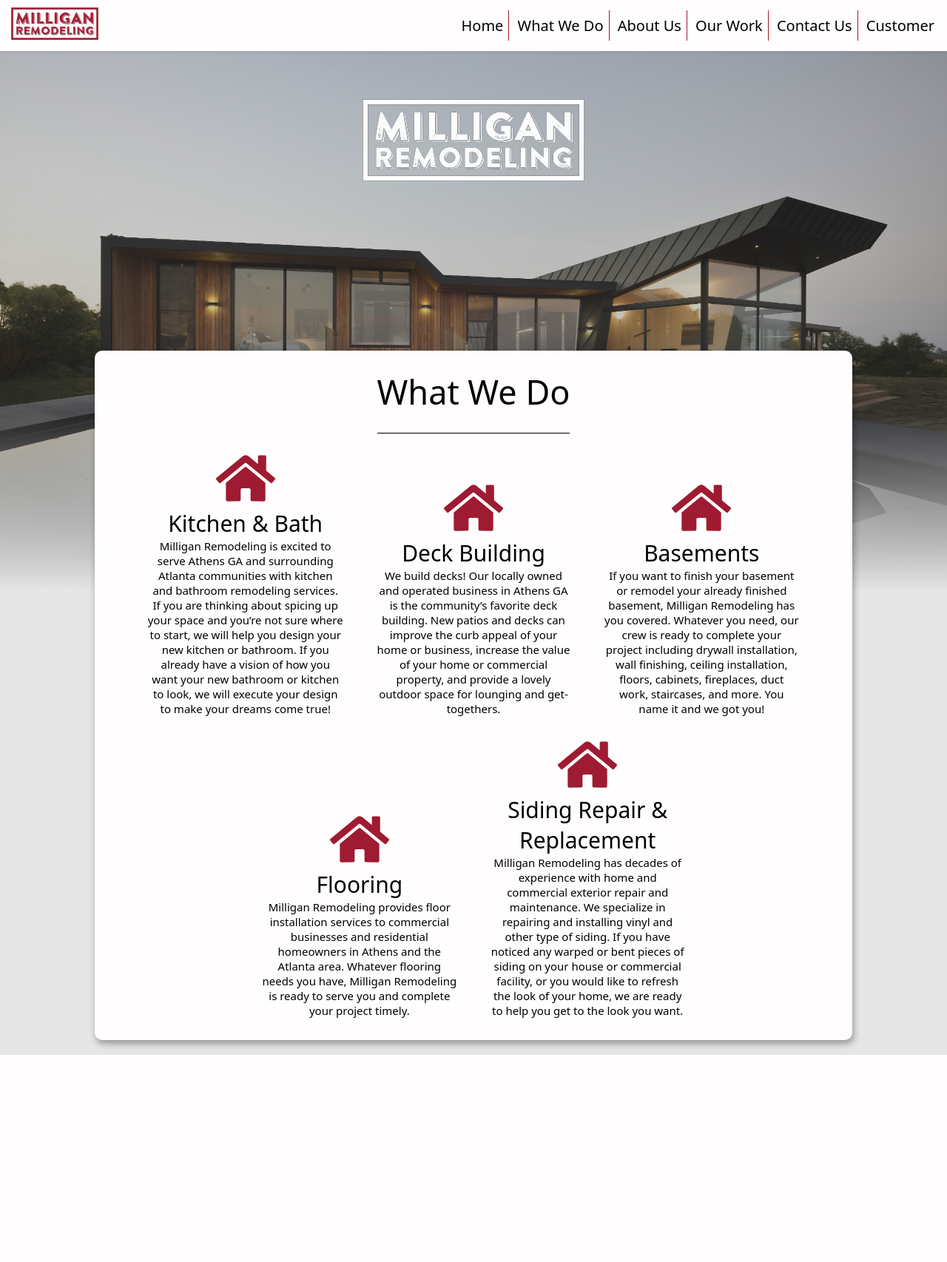
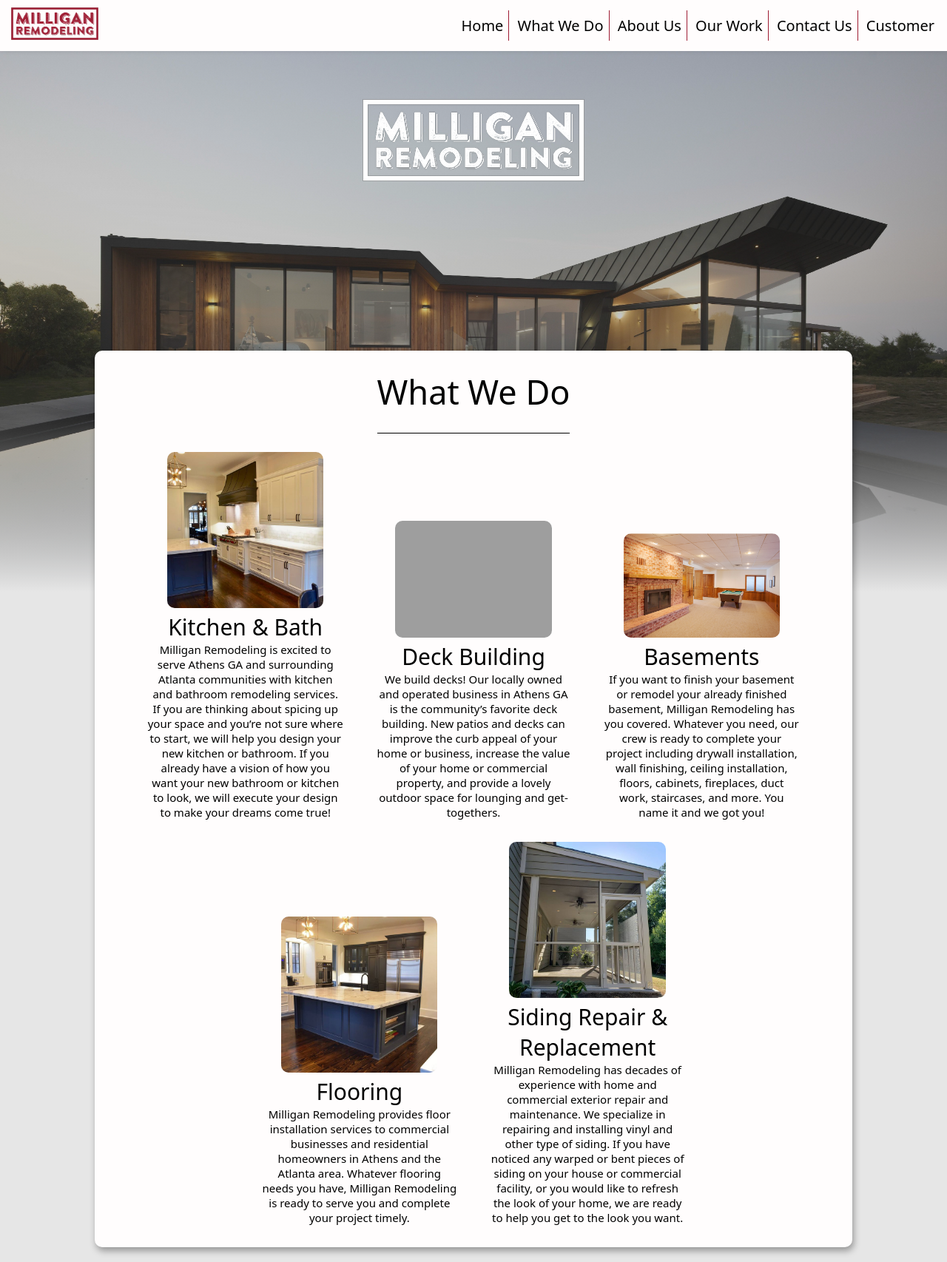
Before and after one commit to OReynolds123/MilliganRemodeling, a PHP site: page /pages/info.html in a window 1280 px wide. Shown: the whole page at 74% size. Before the commit the page ends 1426 px from the top, so only its background shows below. Run offline with PHP 8.4, Linux system fonts and the light colour scheme; grey boxes are pictures that could not be loaded.

Commit message:
Info page update

```diff
--- a/pages/info.html
+++ b/pages/info.html
@@ -69,55 +69,35 @@
                 <div class="infoLandingTableCellDiv">
                     <div class="infoLandingTableCell">
                         <div class="infoLandingTableCellLogo">
-                            <svg viewBox="0 0 576 512">
-                                <path
-                                    d="M280.37 148.26L96 300.11V464a16 16 0 0 0 16 16l112.06-.29a16 16 0 0 0 15.92-16V368a16 16 0 0 1 16-16h64a16 16 0 0 1 16 16v95.64a16 16 0 0 0 16 16.05L464 480a16 16 0 0 0 16-16V300L295.67 148.26a12.19 12.19 0 0 0-15.3 0zM571.6 251.47L488 182.56V44.05a12 12 0 0 0-12-12h-56a12 12 0 0 0-12 12v72.61L318.47 43a48 48 0 0 0-61 0L4.34 251.47a12 12 0 0 0-1.6 16.9l25.5 31A12 12 0 0 0 45.15 301l235.22-193.74a12.19 12.19 0 0 1 15.3 0L530.9 301a12 12 0 0 0 16.9-1.6l25.5-31a12 12 0 0 0-1.7-16.93z">
-                                </path>
-                            </svg>
+                            <img alt=" " src="../images/Pic5.jpg"/>
                         </div>
                         <div class="infoLandingTableCellTitle">Kitchen & Bath</div>
                         <div class="infoLandingTableCellDesc">Milligan Remodeling is excited to serve Athens GA and surrounding Atlanta communities with kitchen and bathroom remodeling services. If you are thinking about spicing up your space and you’re not sure where to start, we will help you design your new kitchen or bathroom. If you already have a vision of how you want your new bathroom or kitchen to look, we will execute your design to make your dreams come true!</div>
                     </div>
                     <div class="infoLandingTableCell">
                         <div class="infoLandingTableCellLogo">
-                            <svg viewBox="0 0 576 512">
-                                <path
-                                    d="M280.37 148.26L96 300.11V464a16 16 0 0 0 16 16l112.06-.29a16 16 0 0 0 15.92-16V368a16 16 0 0 1 16-16h64a16 16 0 0 1 16 16v95.64a16 16 0 0 0 16 16.05L464 480a16 16 0 0 0 16-16V300L295.67 148.26a12.19 12.19 0 0 0-15.3 0zM571.6 251.47L488 182.56V44.05a12 12 0 0 0-12-12h-56a12 12 0 0 0-12 12v72.61L318.47 43a48 48 0 0 0-61 0L4.34 251.47a12 12 0 0 0-1.6 16.9l25.5 31A12 12 0 0 0 45.15 301l235.22-193.74a12.19 12.19 0 0 1 15.3 0L530.9 301a12 12 0 0 0 16.9-1.6l25.5-31a12 12 0 0 0-1.7-16.93z">
-                                </path>
-                            </svg>
+                            <img alt=" " src="../images/Pic13.jpg" />
                         </div>
                         <div class="infoLandingTableCellTitle">Deck Building</div>
                         <div class="infoLandingTableCellDesc">We build decks! Our locally owned and operated business in Athens GA is the community’s favorite deck building. New patios and decks can improve the curb appeal of your home or business, increase the value of your home or commercial property, and provide a lovely outdoor space for lounging and get-togethers.</div>
                     </div>
                     <div class="infoLandingTableCell">
                         <div class="infoLandingTableCellLogo">
-                            <svg viewBox="0 0 576 512">
-                                <path
-                                    d="M280.37 148.26L96 300.11V464a16 16 0 0 0 16 16l112.06-.29a16 16 0 0 0 15.92-16V368a16 16 0 0 1 16-16h64a16 16 0 0 1 16 16v95.64a16 16 0 0 0 16 16.05L464 480a16 16 0 0 0 16-16V300L295.67 148.26a12.19 12.19 0 0 0-15.3 0zM571.6 251.47L488 182.56V44.05a12 12 0 0 0-12-12h-56a12 12 0 0 0-12 12v72.61L318.47 43a48 48 0 0 0-61 0L4.34 251.47a12 12 0 0 0-1.6 16.9l25.5 31A12 12 0 0 0 45.15 301l235.22-193.74a12.19 12.19 0 0 1 15.3 0L530.9 301a12 12 0 0 0 16.9-1.6l25.5-31a12 12 0 0 0-1.7-16.93z">
-                                </path>
-                            </svg>
+                            <img alt=" " src="../images/Pic15.png" />
                         </div>
                         <div class="infoLandingTableCellTitle">Basements</div>
                         <div class="infoLandingTableCellDesc">If you want to finish your basement or remodel your already finished basement, Milligan Remodeling has you covered. Whatever you need, our crew is ready to complete your project including drywall installation, wall finishing, ceiling installation, floors, cabinets, fireplaces, duct work, staircases, and more. You name it and we got you!</div>
                     </div>
                     <div class="infoLandingTableCell">
                         <div class="infoLandingTableCellLogo">
-                            <svg viewBox="0 0 576 512">
-                                <path
-                                    d="M280.37 148.26L96 300.11V464a16 16 0 0 0 16 16l112.06-.29a16 16 0 0 0 15.92-16V368a16 16 0 0 1 16-16h64a16 16 0 0 1 16 16v95.64a16 16 0 0 0 16 16.05L464 480a16 16 0 0 0 16-16V300L295.67 148.26a12.19 12.19 0 0 0-15.3 0zM571.6 251.47L488 182.56V44.05a12 12 0 0 0-12-12h-56a12 12 0 0 0-12 12v72.61L318.47 43a48 48 0 0 0-61 0L4.34 251.47a12 12 0 0 0-1.6 16.9l25.5 31A12 12 0 0 0 45.15 301l235.22-193.74a12.19 12.19 0 0 1 15.3 0L530.9 301a12 12 0 0 0 16.9-1.6l25.5-31a12 12 0 0 0-1.7-16.93z">
-                                </path>
-                            </svg>
+                            <img alt=" " src="../images/Pic4.jpg" />
                         </div>
                         <div class="infoLandingTableCellTitle">Flooring</div>
                         <div class="infoLandingTableCellDesc">Milligan Remodeling provides floor installation services to commercial businesses and residential homeowners in Athens and the Atlanta area. Whatever flooring needs you have, Milligan Remodeling is ready to serve you and complete your project timely.</div>
                     </div>
                     <div class="infoLandingTableCell">
                         <div class="infoLandingTableCellLogo">
-                            <svg viewBox="0 0 576 512">
-                                <path
-                                    d="M280.37 148.26L96 300.11V464a16 16 0 0 0 16 16l112.06-.29a16 16 0 0 0 15.92-16V368a16 16 0 0 1 16-16h64a16 16 0 0 1 16 16v95.64a16 16 0 0 0 16 16.05L464 480a16 16 0 0 0 16-16V300L295.67 148.26a12.19 12.19 0 0 0-15.3 0zM571.6 251.47L488 182.56V44.05a12 12 0 0 0-12-12h-56a12 12 0 0 0-12 12v72.61L318.47 43a48 48 0 0 0-61 0L4.34 251.47a12 12 0 0 0-1.6 16.9l25.5 31A12 12 0 0 0 45.15 301l235.22-193.74a12.19 12.19 0 0 1 15.3 0L530.9 301a12 12 0 0 0 16.9-1.6l25.5-31a12 12 0 0 0-1.7-16.93z">
-                                </path>
-                            </svg>
+                            <img alt=" " src="../images/Pic7.jpg" />
                         </div>
                         <div class="infoLandingTableCellTitle">Siding Repair & Replacement</div>
                         <div class="infoLandingTableCellDesc">Milligan Remodeling has decades of experience with home and commercial exterior repair and maintenance. We specialize in repairing and installing vinyl and other type of siding. If you have noticed any warped or bent pieces of siding on your house or commercial facility, or you would like to refresh the look of your home, we are ready to help you get to the look you want.</div>
--- a/stylesheets/info.css
+++ b/stylesheets/info.css
@@ -19,10 +19,17 @@
     margin: 0 auto;
 }
 .infoLandingTableCellLogo {
-    width: 80px;
+    width: 80%;
     text-align: center;
     margin: 0 auto;
-    fill: var(--p2);
+}
+.infoLandingTableCellLogo img {
+    width: 100%;
+    border-radius: var(--bdrRadOther);
+    -webkit-border-radius: var(--bdrRadOther);
+    -moz-border-radius: var(--bdrRadOther);
+    -ms-border-radius: var(--bdrRadOther);
+    -o-border-radius: var(--bdrRadOther);
 }
 .infoLandingTableCellTitle {
     font-size: 30px;
```
Also changed, not shown: images/Pic15.png (added).
